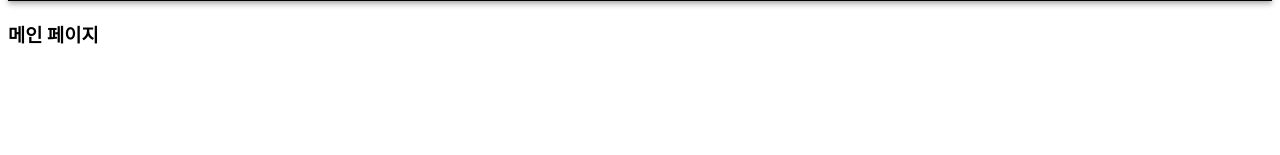
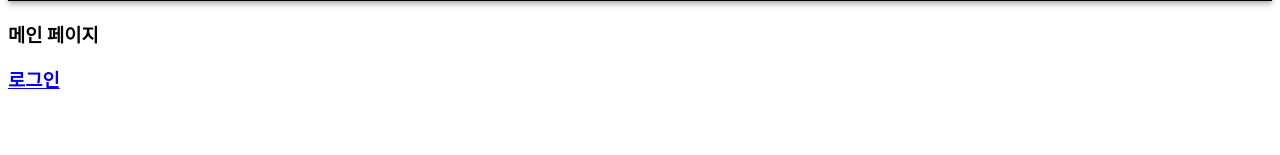
Before and after one commit to AntJump/collaborationTool, a React (Create React App) app in the folder antjumpProject/client/: page / in a window 1280 px wide. Shown: the part 138-293 px from the top of the page. Built offline with nearby package versions, Linux system fonts and the light colour scheme.

Commit message:
기능추가: 회원 메인페이지에 로그인 화면 이동 링크 추가

```diff
--- a/antjumpProject/client/src/common/pages/MainPage.js
+++ b/antjumpProject/client/src/common/pages/MainPage.js
@@ -1,7 +1,12 @@
+import { Link } from "react-router-dom";
+
 function MainPage() {
   return (
     <div>
       <h3>메인 페이지</h3>
+      <Link to="/members/login">
+        <h3>로그인</h3>
+      </Link>
     </div>
   );
 }
```
